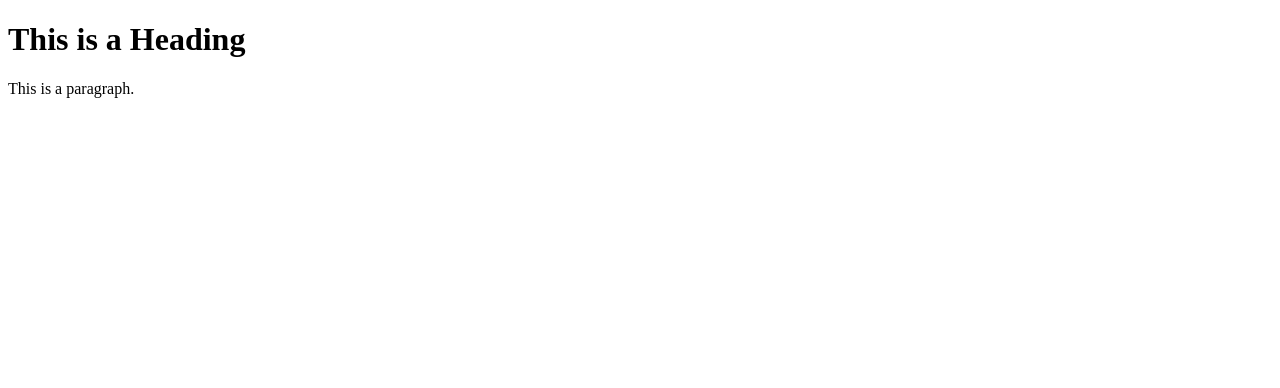
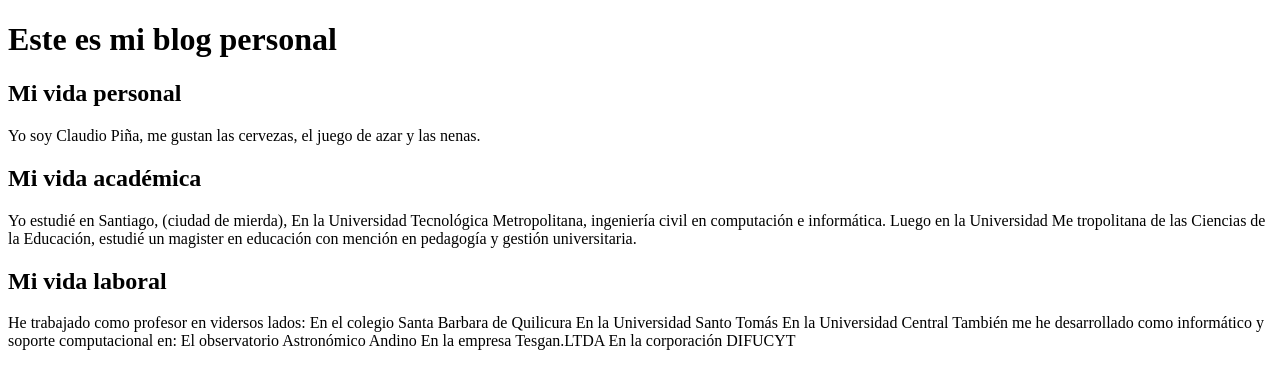
Before and after one commit to cpina00/cpina00.github.io, a plain HTML site: page index.html in a window 1280 px wide. Drawn offline with Linux system fonts and the light colour scheme.

Commit message:
Agregue nueva información básica

```diff
--- a/index.html
+++ b/index.html
@@ -1,11 +1,31 @@
 <!DOCTYPE html>
 <html>
     <head>
-        <title>Page Title</title>
+        <title>Página de Claudio Piña</title>
     </head>
 
     <body>
-        <h1>This is a Heading</h1>
-        <p>This is a paragraph.</p>
+        <h1>Este es mi blog personal</h1>
+
+        <h2>Mi vida personal</h2>
+        <p>Yo soy Claudio Piña, me gustan las cervezas, el juego de azar y las nenas.</p>
+
+        <h2>Mi vida académica</h2>
+        <p>
+            Yo estudié en Santiago, (ciudad de mierda), En la Universidad Tecnológica Metropolitana, ingeniería civil en computación e informática.
+            Luego en la Universidad Me tropolitana de las Ciencias de la Educación, estudié un magister en educación con mención en pedagogía y gestión universitaria.
+        </p>
+        <h2>Mi vida laboral</h2>
+        <p>
+        He trabajado como profesor en vidersos lados:
+            En el colegio Santa Barbara de Quilicura
+            En la Universidad Santo Tomás
+            En la Universidad Central
+
+        También me he desarrollado como informático y soporte computacional en:
+            El observatorio Astronómico Andino
+            En la empresa Tesgan.LTDA
+            En la corporación DIFUCYT
+        </p>
     </body>
 </html>
```
